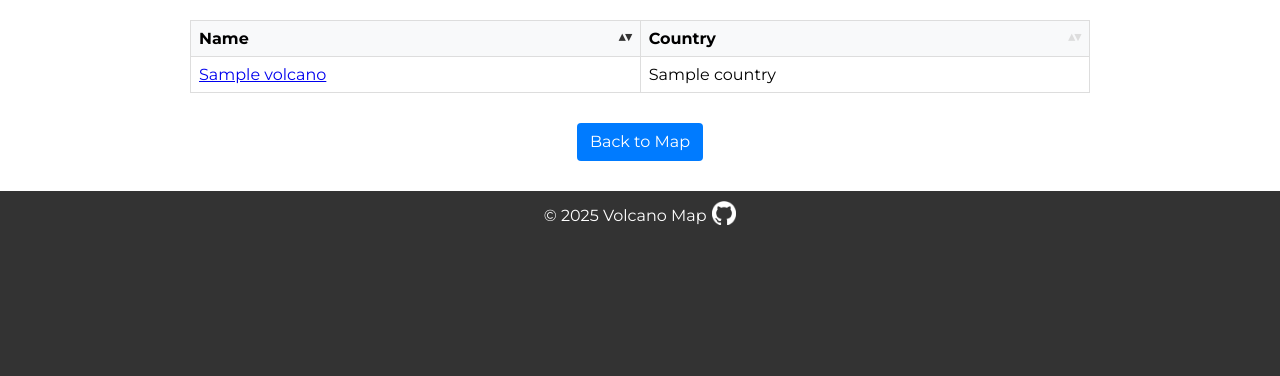
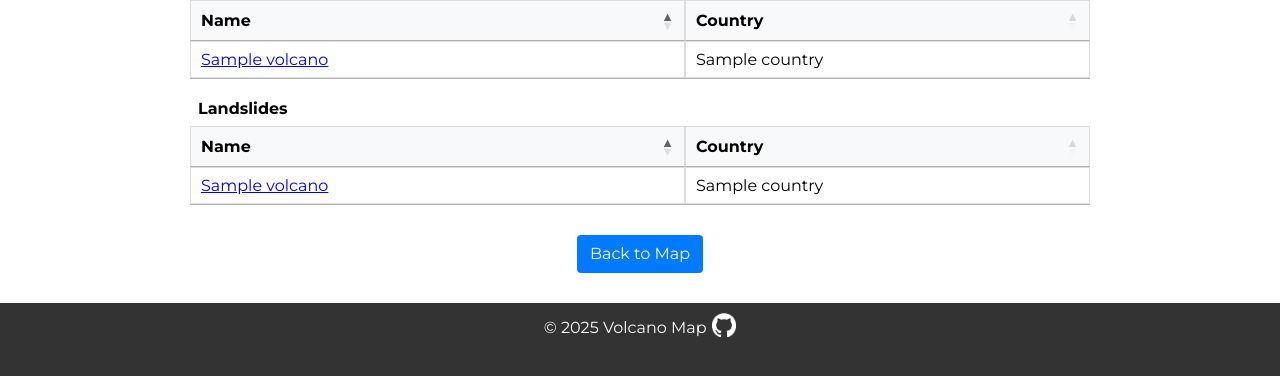
Before and after one commit to geodesymiami/VolcDef_web, a Flask app: template volcdef_web/templates/volcanoes_list.html in a window 1280 px wide. Shown: the part 100-476 px from the top of the page. Run offline with Flask 3, Linux system fonts and the light colour scheme; the template is opened without the code that fills it: most values are stand-ins (such as "Sample title", 1, 10 or a date in 2020); parts of the project's set-up code (start-up, migrations or seed data) failed here and were passed over; some libraries are stand-ins or nearby versions.

Commit message:
now uses ../webconfig/volcanoes_volcdef.json

```diff
--- a/READ_THIS.txt
+++ b/READ_THIS.txt
@@ -1,8 +1,10 @@
 To add new volcanoes make sure /var/www/webconfig is updated:
 
 1. on Mac: edit Holovcene_Volcanoes.xls in tools/webconfig
-2. run make_volcdef_volcanoes_json.py tp update volcanoes.json
+2. run make_volcdef_volcanoes_json.py to update volcanoes_volcdev.json
 3. git commit
 4. on jetstream:
 cd /var/www/webconfig
 git pull
+
+sudo systemctl restart apache2
--- a/volcdef_web/app.py
+++ b/volcdef_web/app.py
@@ -1,6 +1,7 @@
 from flask import Flask, render_template, jsonify, abort
 import json
 import os
+import sys
 
 app = Flask(__name__)
 
@@ -59,34 +60,95 @@ MAPBOX_ACCESS_TOKEN = load_mapbox_token()
 
 VOLCDEF_WEB_HOME = os.getenv('VOLCDEF_WEB_HOME', os.path.dirname(__file__))
 
-# Find volcanoes.json: sibling webconfig (same parent as VolcDef_web), then WEBCONFIG_DIR, then bundled data
+# Primary data file name for VolcDef web (Holocene list + volcdef fields).
+_VOLCDEF_JSON = 'volcanoes_volcdef.json'
+
+
 def get_volcanoes_json_path():
-    # Sibling webconfig dir (webconfig and VolcDef_web share the same parent)
-    parent_of_volcdef = os.path.dirname(APP_DIR)
-    shared_parent = os.path.dirname(parent_of_volcdef)
-    sibling_webconfig = os.path.join(shared_parent, 'webconfig')
-    sibling_json = os.path.join(sibling_webconfig, 'volcanoes.json')
-    if os.path.exists(sibling_json):
-        return sibling_json
+    """Resolve path to volcano JSON.
+
+    1. Production: /var/www/webconfig/volcanoes_volcdef.json
+    2. Dev / repo layout: realpath(../webconfig/volcanoes_volcdef.json) relative to the VolcDef_web
+       install root (parent of ``volcdef_web/``), e.g.
+       .../minsar/tools/webconfig/volcanoes_volcdef.json when VolcDef_web lives under .../tools/VolcDef_web.
+    3. $WEBCONFIG_DIR/volcanoes_volcdef.json if set.
+    4. Bundled data under this package.
+    """
+    prod = os.path.join('/var/www/webconfig', _VOLCDEF_JSON)
+    if os.path.isfile(prod):
+        return prod
+
+    # VolcDef_web repo root = directory that contains volcdef_web/ (e.g. .../VolcDef_web)
+    volcdef_web_root = os.path.dirname(APP_DIR)
+    # ../webconfig/volcanoes_volcdef.json from that root (sibling webconfig next to VolcDef_web)
+    sibling_volcdef = os.path.join(
+        os.path.dirname(volcdef_web_root), 'webconfig', _VOLCDEF_JSON
+    )
+    sibling_resolved = os.path.realpath(sibling_volcdef)
+    if os.path.isfile(sibling_resolved):
+        return sibling_resolved
+
     webconfig_dir = os.getenv('WEBCONFIG_DIR')
     if webconfig_dir:
-        path = os.path.join(webconfig_dir, 'volcanoes.json')
-        if os.path.exists(path):
+        path = os.path.join(webconfig_dir, _VOLCDEF_JSON)
+        if os.path.isfile(path):
             return path
-    # Bundled data: volcanoes.json or fallback to volcanoes_volcdef.json
+        path_json = os.path.join(webconfig_dir, 'volcanoes.json')
+        if os.path.isfile(path_json):
+            return path_json
+
     bundled = os.path.join(VOLCDEF_WEB_HOME, 'data', 'volcanoes.json')
-    if os.path.exists(bundled):
+    if os.path.isfile(bundled):
         return bundled
-    return os.path.join(VOLCDEF_WEB_HOME, 'data', 'volcanoes_volcdef.json')
+    return os.path.join(VOLCDEF_WEB_HOME, 'data', _VOLCDEF_JSON)
+
+
+def _is_bundled_sample_path(path):
+    """True if path is the small packaged data/volcanoes_volcdef.json (not /var/www/webconfig)."""
+    try:
+        return os.path.samefile(
+            path,
+            os.path.join(VOLCDEF_WEB_HOME, 'data', _VOLCDEF_JSON),
+        )
+    except OSError:
+        return False
 
 @app.route('/')
 def index():
     return render_template('index.html', mapbox_access_token=MAPBOX_ACCESS_TOKEN)
 
-# Load volcano data from determined path
-volcanoes_json_path = get_volcanoes_json_path()
+# Load volcano data from determined path (at import time; restart WSGI after editing JSON)
+volcanoes_json_path = os.path.abspath(get_volcanoes_json_path())
 with open(volcanoes_json_path) as f:
     volcanoes = _sort_volcanoes_for_display(json.load(f)["volcanoes"])
+
+VOLCANOES_COUNT = len(volcanoes)
+_msg = (
+    f"[VolcDef_web] Loaded {VOLCANOES_COUNT} volcanoes from {volcanoes_json_path}"
+)
+print(_msg, file=sys.stderr)
+
+_webconfig = os.getenv("WEBCONFIG_DIR")
+if _webconfig and _is_bundled_sample_path(volcanoes_json_path):
+    _expected = os.path.join(_webconfig, _VOLCDEF_JSON)
+    print(
+        "[VolcDef_web] WARNING: WEBCONFIG_DIR is set but the bundled sample "
+        f"({VOLCANOES_COUNT} entries) is being used. Deploy and chmod "
+        f"so the WSGI user can read: {_expected}",
+        file=sys.stderr,
+    )
+
+@app.route('/api/data_source')
+def data_source():
+    """Ops: which JSON file the app loaded and how many volcanoes (verify vs /var/www/webconfig)."""
+    return jsonify(
+        {
+            "volcanoes_json_path": volcanoes_json_path,
+            "volcanoes_count": VOLCANOES_COUNT,
+            "webconfig_dir": os.getenv("WEBCONFIG_DIR"),
+            "using_bundled_sample": _is_bundled_sample_path(volcanoes_json_path),
+        }
+    )
 
 @app.route('/api/volcanoes')
 def get_volcanoes():
@@ -94,9 +156,14 @@ def get_volcanoes():
 
 @app.route('/volcanoes')
 def volcanoes_list():
-    # Assuming `get_volcanoes` is a function that retrieves all volcano data
-
-    return render_template('volcanoes_list.html', volcanoes=volcanoes)
+    """Volcanoes first, then a separate block for landslides (see _is_landslide)."""
+    volcanoes_only = [v for v in volcanoes if not _is_landslide(v)]
+    landslides_only = [v for v in volcanoes if _is_landslide(v)]
+    return render_template(
+        'volcanoes_list.html',
+        volcanoes=volcanoes_only,
+        landslides=landslides_only,
+    )
 
 @app.route('/about')
 def about():
--- a/volcdef_web/templates/volcanoes_list.html
+++ b/volcdef_web/templates/volcanoes_list.html
@@ -2,8 +2,43 @@
 
 {% block title %}Volcanoes List{% endblock %}
 
+{% block extra_styles %}
+<link rel="stylesheet" href="https://cdn.datatables.net/1.10.21/css/jquery.dataTables.min.css">
+<style>
+/* One wrapper width — both tables share column geometry */
+.volcanoes-list-wrapper {
+  width: 90%;
+  max-width: 900px;
+  margin-left: auto;
+  margin-right: auto;
+}
+.volcanoes-list-wrapper table.table {
+  width: 100%;
+  table-layout: fixed;
+}
+.volcanoes-list-wrapper col.col-name {
+  width: 55%;
+}
+.volcanoes-list-wrapper col.col-country {
+  width: 45%;
+}
+/* Landslides title lines up with the Name column */
+.volcanoes-list-landslides-caption {
+  caption-side: top;
+  text-align: left;
+  padding: 1.25rem 0 0.5rem 8px;
+}
+</style>
+{% endblock %}
+
 {% block content %}
+<div class="volcanoes-list-wrapper">
+{# Table 1: volcanoes only — sorting does not mix with landslides #}
 <table id="volcanoes-table" class="table">
+    <colgroup>
+        <col class="col-name">
+        <col class="col-country">
+    </colgroup>
     <thead>
         <tr>
             <th>Name</th>
@@ -20,18 +55,52 @@
     </tbody>
 </table>
 
-<!-- Include jQuery, Bootstrap JS, and DataTables JS -->
+{% if landslides|length > 0 %}
+<div class="volcanoes-list-landslides-section mt-4">
+    <table id="landslides-table" class="table">
+        <caption class="volcanoes-list-landslides-caption"><strong>Landslides</strong></caption>
+        <colgroup>
+            <col class="col-name">
+            <col class="col-country">
+        </colgroup>
+        <thead>
+            <tr>
+                <th>Name</th>
+                <th>Country</th>
+            </tr>
+        </thead>
+        <tbody>
+            {% for volcano in landslides %}
+                <tr>
+                    <td><a href="{{ volcano.volcdef_link }}">{{ volcano.name }}</a></td>
+                    <td>{{ volcano.country }}</td>
+                </tr>
+            {% endfor %}
+        </tbody>
+    </table>
+</div>
+{% endif %}
+</div>
+
 <script src="https://code.jquery.com/jquery-3.5.1.min.js"></script>
 <script type="text/javascript" charset="utf8" src="https://cdn.datatables.net/1.10.21/js/jquery.dataTables.min.js"></script>
 <script>
     $(document).ready(function() {
-        $('#volcanoes-table').DataTable({
-            "paging": false,          // Disable pagination
-            "info": false,            // Disable info display
-            "searching": false,       // Disable search
-            "ordering": true,         // Enable ordering
-            "autoWidth": true        // Disable auto width adjustment
-        });
+        var dtOpts = {
+            paging: false,
+            info: false,
+            searching: false,
+            ordering: true,
+            orderClasses: true,
+            autoWidth: false,
+            columnDefs: [
+                { orderable: true, targets: [0, 1] }
+            ]
+        };
+        $('#volcanoes-table').DataTable(dtOpts);
+        if ($('#landslides-table').length) {
+            $('#landslides-table').DataTable(dtOpts);
+        }
     });
 </script>
 <div class="button-container">
```
Also changed, not shown: README.md, 1 other file.
